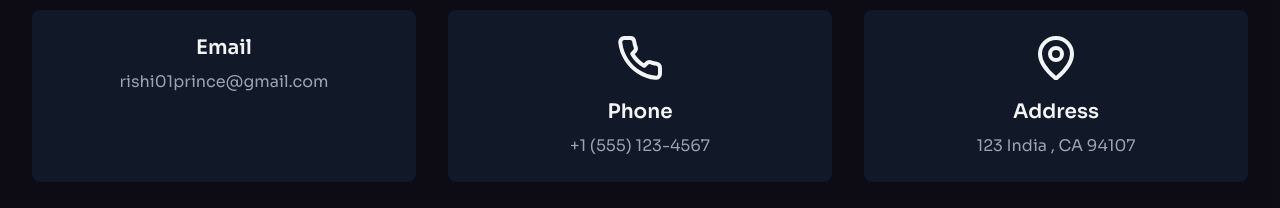
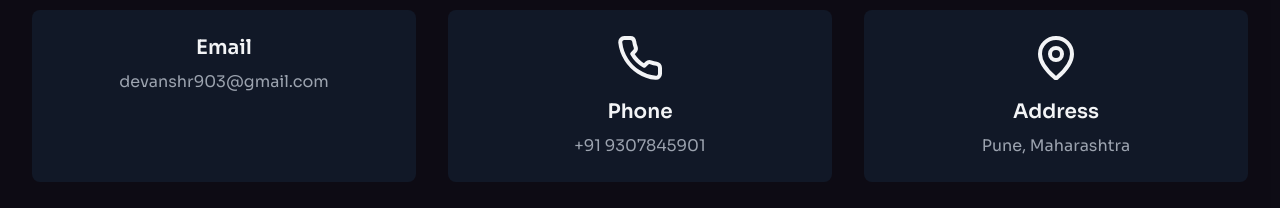
Before and after one commit to ashish-0401/Vaahan, a React (Vite) app in the folder client/: page /contactus in a window 1280 px wide. Shown: the part 411-619 px from the top of the page. Built offline with nearby package versions, Linux system fonts and the light colour scheme; no server answers.

Commit message:
Update Contactus.jsx

```diff
--- a/client/src/Component_Stack/Pages/Contactus.jsx
+++ b/client/src/Component_Stack/Pages/Contactus.jsx
@@ -36,17 +36,17 @@ export default function ContactUs() {
           <div className="flex flex-col items-center p-6 bg-gray-900 rounded-lg transition-transform hover:scale-105">
             {/* <EnvelopeIcon className="w-12 h-12 text-primary mb-4" /> */}
             <h2 className="text-xl font-semibold mb-2">Email</h2>
-            <p className="text-gray-400 text-center">rishi01prince@gmail.com</p>
+            <p className="text-gray-400 text-center">devanshr903@gmail.com</p>
           </div>
           <div className="flex flex-col items-center p-6 bg-gray-900 rounded-lg transition-transform hover:scale-105">
             <PhoneIcon className="w-12 h-12 text-primary mb-4" />
             <h2 className="text-xl font-semibold mb-2">Phone</h2>
-            <p className="text-gray-400 text-center">+1 (555) 123-4567</p>
+            <p className="text-gray-400 text-center">+91 9307845901</p>
           </div>
           <div className="flex flex-col items-center p-6 bg-gray-900 rounded-lg transition-transform hover:scale-105 md:col-span-2 lg:col-span-1">
             <MapPinIcon className="w-12 h-12 text-primary mb-4" />
             <h2 className="text-xl font-semibold mb-2">Address</h2>
-            <p className="text-gray-400 text-center">123 India , CA 94107</p>
+            <p className="text-gray-400 text-center">Pune, Maharashtra</p>
           </div>
         </div>
 
```
